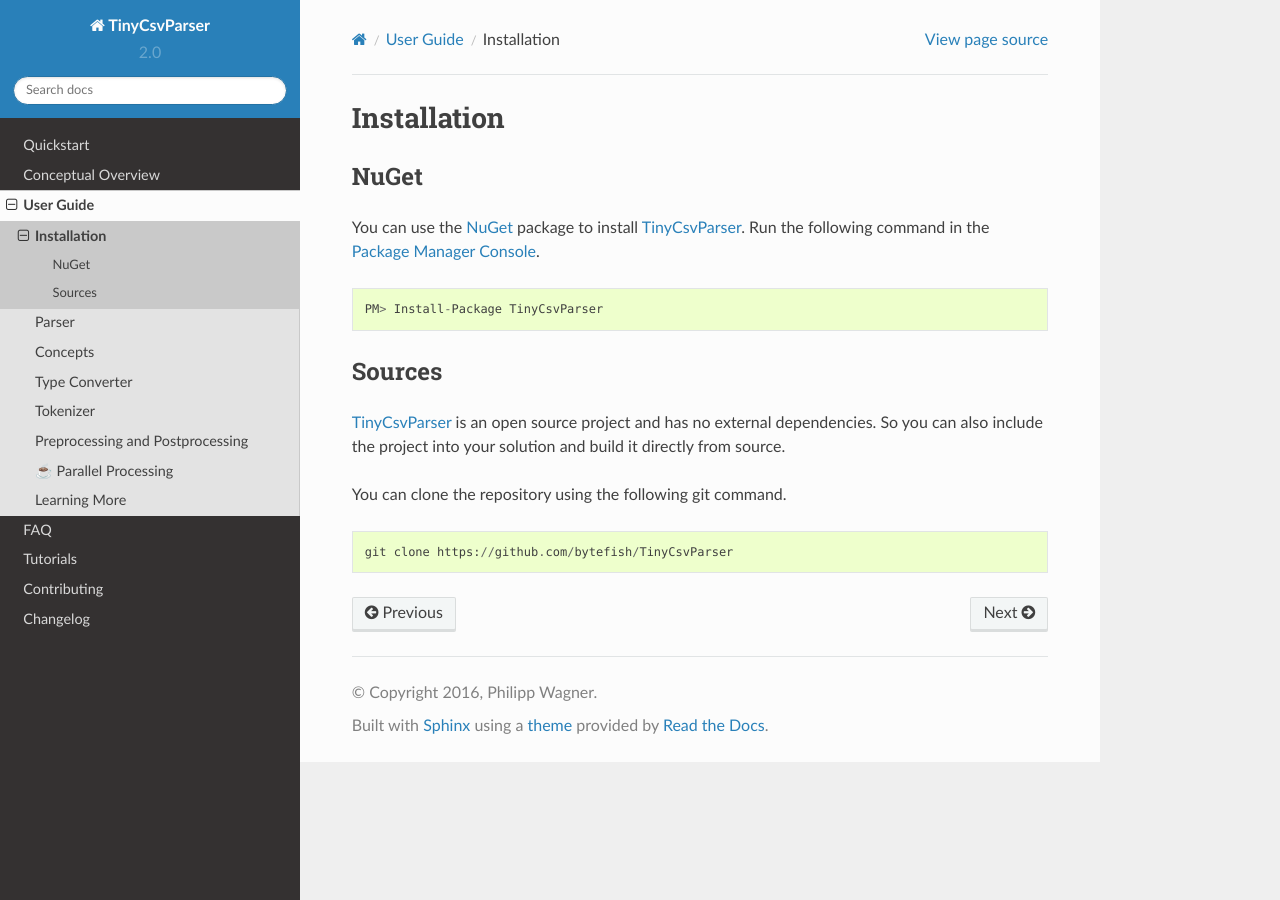
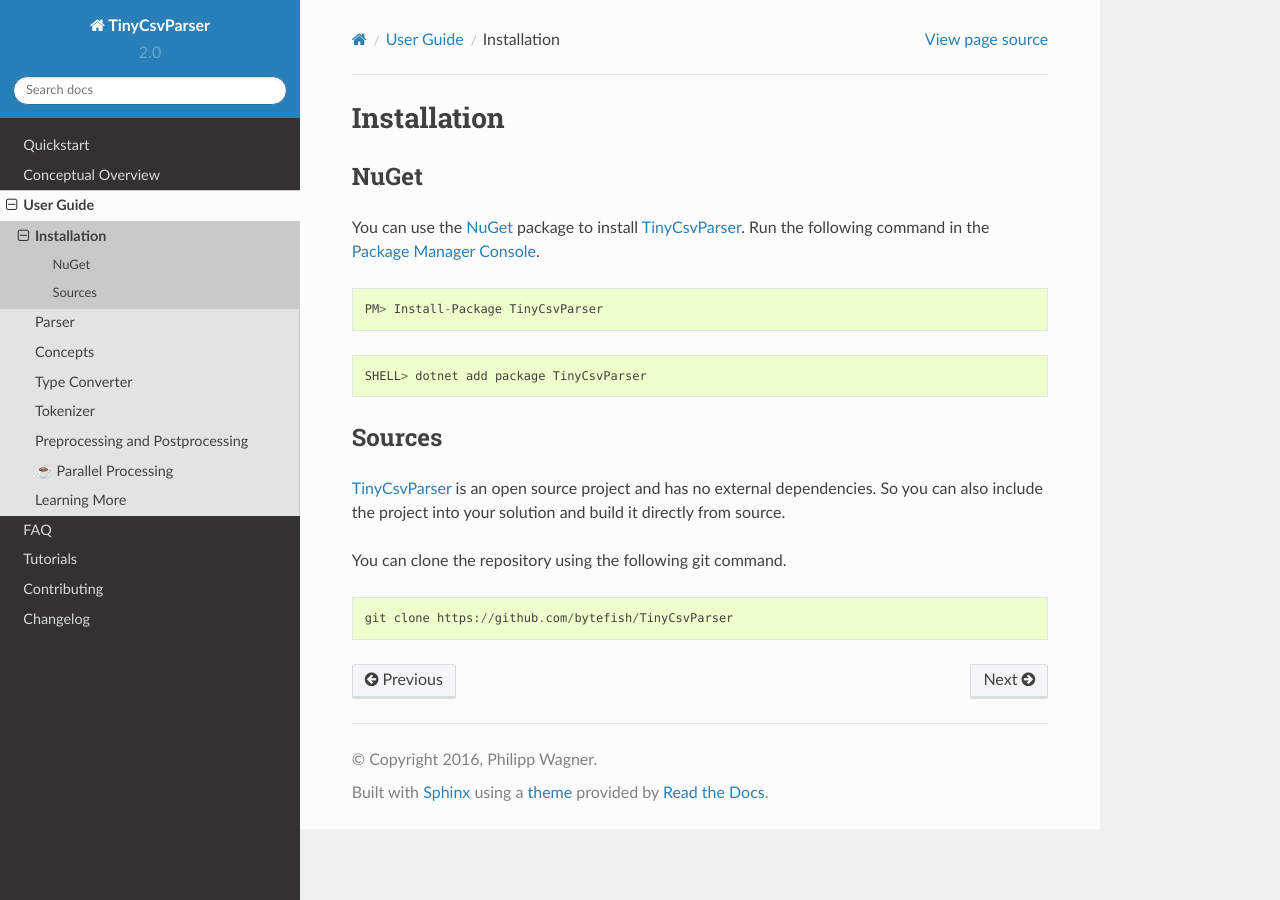
Before and after one commit to TinyCsvParser/TinyCsvParser, a Sphinx documentation site: the page built from TinyCsvParser/Documentation/source/sections/userguide/install.rst, in a window 1280 px wide. Built offline with Sphinx 7.4.7 and the Read the Docs theme 2.0.0, drawn with Linux system fonts in a browser that asks for light colours.

Commit message:
Installing via dotnet cli command

```diff
--- a/TinyCsvParser/Documentation/source/sections/userguide/install.rst
+++ b/TinyCsvParser/Documentation/source/sections/userguide/install.rst
@@ -13,6 +13,11 @@
 
     PM> Install-Package TinyCsvParser
 
+::
+
+    SHELL> dotnet add package TinyCsvParser
+
+
 Sources
 ~~~~~~~
 
```
